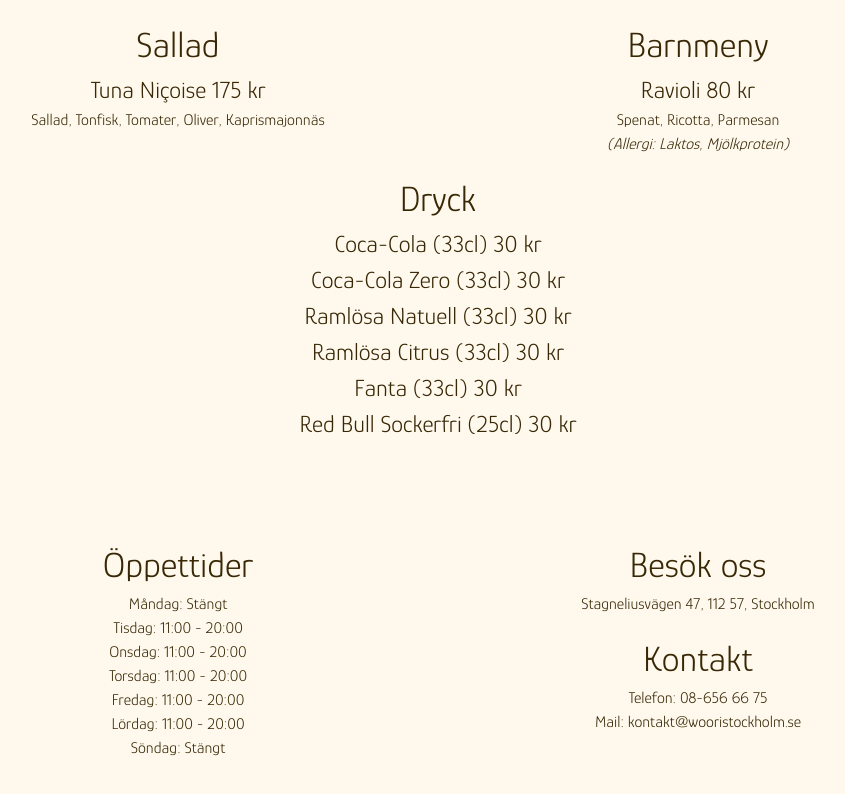
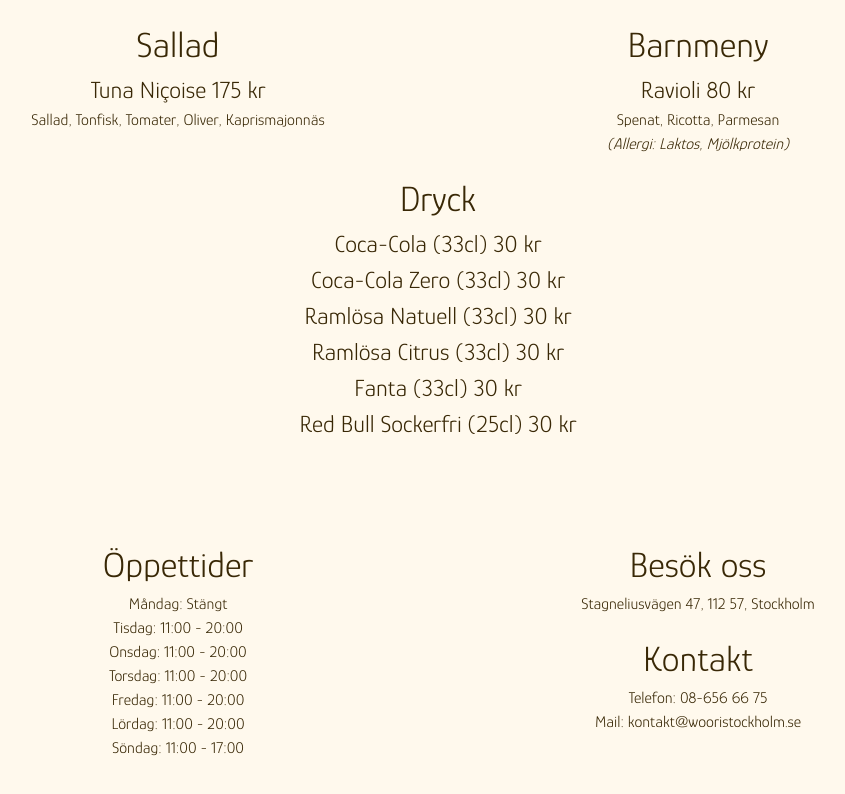
Before and after one commit to Woori-AB/website, a Next.js app: page / in a window 1280 px wide. Shown: the part 1551-2345 px from the top of the page, without its empty margins (202-1047 px from the left). Built offline with nearby package versions, Linux system fonts and the light colour scheme; a web font is replaced by a local one.

Commit message:
Update page.tsx

```diff
--- a/src/app/page.tsx
+++ b/src/app/page.tsx
@@ -218,7 +218,7 @@ export default function Home() {
               <span>Torsdag: 11:00 - 20:00</span>
               <span>Fredag: 11:00 - 20:00</span>
               <span>Lördag: 11:00 - 20:00</span>
-              <span>Söndag: Stängt</span>
+              <span>Söndag: 11:00 - 17:00</span>
             </div>
           </motion.div>
           <motion.div
```
